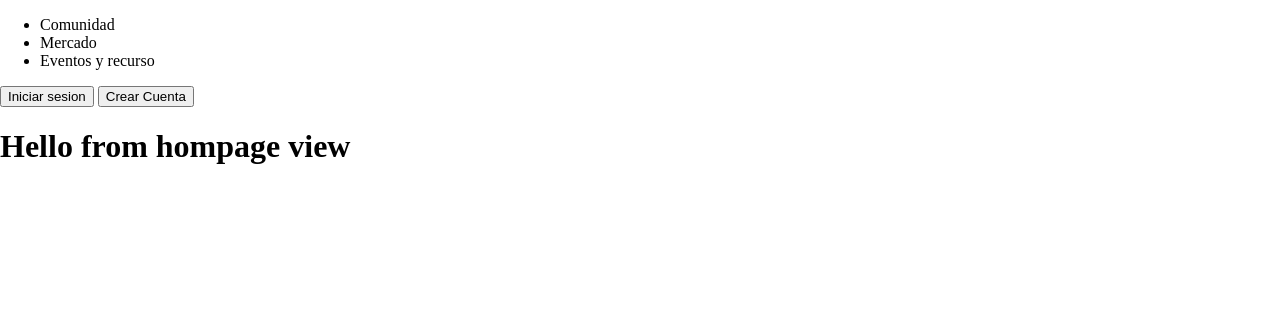
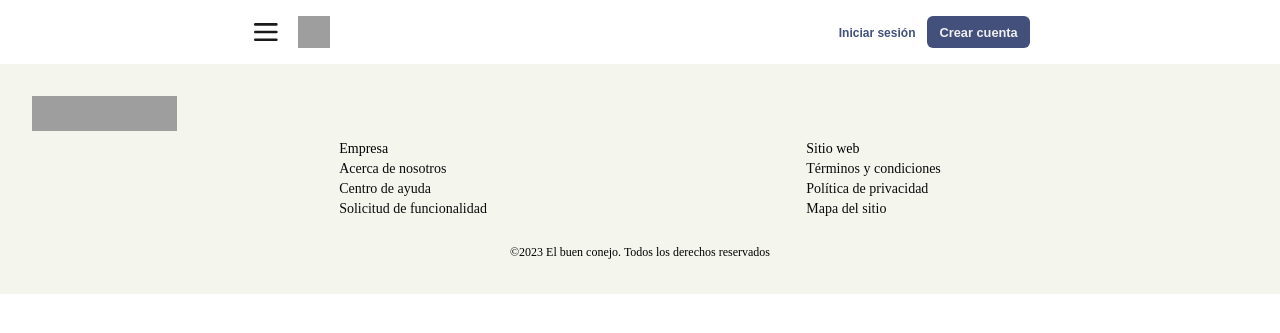
Before and after one commit to rene3255/el-buen-conejo, a Django app: page / in a window 1280 px wide. Shown: the top 333 px of the page. Run offline with Django 4.2, Linux system fonts and the light colour scheme; grey boxes are pictures that could not be loaded.

Commit message:
add style-button

```diff
--- /dev/null
+++ b/static/css/components/Navbar.css
@@ -0,0 +1,34 @@
+.navbar{
+    height: 64px;
+    background-color: var(--nutural-100);
+    width: 100%;
+    display: flex;
+    align-items: center;
+    justify-content: space-around;
+}
+.container-menu{
+    display: flex;
+    gap: 16px;
+    width: 80px;
+    height: auto;
+}
+.menu{
+    margin: 0px;
+    padding: 0px;
+    display: none;
+}
+
+.menu-mobile{
+    height: 32px;
+    width: 32px;
+    left: 0px;
+    top: 0px;
+    border-radius: 0px;
+}
+.menu-mobile__icon{
+    height: 32px;
+    width: 32px;
+    background: url(./../../img/icons/icons/general/List.svg);
+    background-repeat: no-repeat;
+    background-size: cover;
+}
--- /dev/null
+++ b/static/css/components/buttons.css
@@ -0,0 +1,94 @@
+.btn{
+    /*
+    display: grid;
+    place-items: center;
+    display: inline-block;
+    */
+    border-radius: 6px;
+    font-weight: var(--btn-ag-sice-f-w);
+    cursor: pointer;
+}
+.btn-xs{
+    height: 24px;
+    padding: 0px 8px 0px 8px;
+    font-size:var(--btn-ag-xs);
+}
+.btn-sm{
+    height: 32px;
+    padding: 0px 12px 0px 12px;
+    font-size:var(--btn-ag-sm);
+}
+.btn-md{
+    height: 40px;
+    padding: 0px 16px 0px 16px;
+    font-size:var(--btn-ag-md);
+}
+.btn-lg{
+    height: 48px;
+    padding: 0px 24px 0px 24px;
+    font-size:var(--btn-ag-lg);
+}
+
+.btn-secundary-solid{
+    background-color: var(--secondary-600);
+    color:var(--neutral-50);
+    border: none;
+}
+
+.btn-secundary-border{
+    background-color: var(--neutral-50);
+    color:var(--secondary-600);
+    border: 1px solid var(--secondary-600);
+}
+
+.btn-primary-none{
+    background: none;
+    color:var(--primary-600);
+    border: none;
+}
+.btn-primary-solid{
+    background: var(--primary-600);
+    color:var(--neutral-50);
+    border: none;
+}
+
+.btn-primary-border{
+    background: var(--neutral-50);
+    color:var(--primary-600);
+    border: var(--primary-600);
+}
+
+.btn-off{
+    background: var(--neutral-100);
+    color:var(--neutral-300);
+    border: none;
+}
+.btn-off-border{
+    background: none;
+    color:var(--neutral-300);
+    border: 1px solid var(--neutral-300);
+}
+
+.btn-danger-solid{
+    background: var(--danger-100);
+    color:var(--neutral-50);
+    border: none;
+}
+
+.btn-danger-border{
+    background: none;
+    color:var(--danger-100);
+    border:var(--danger-100);
+}
+
+.btn-success-solid{
+    background: var(--success-100);
+    color:var(--neutral-50);
+    border: none;
+}
+
+.btn-success-border{
+    background: none;
+    color:var(--success-100);
+    border:var(--success-100);
+}
--- a/static/css/components/components.css
+++ b/static/css/components/components.css
@@ -0,0 +1,2 @@
+@import url(./Navbar.css);
+@import url(./buttons.css);
--- a/static/css/layaout/layaout.css
+++ b/static/css/layaout/layaout.css
@@ -81,3 +81,51 @@
         padding: 0px;
         font-family: 'Manrope';
     }
+    .logo{
+        width: 32.12px;
+        height: 32px;
+        background: url(./../../img/icons/icons/raddit.svg);
+        background-repeat: no-repeat;
+        background-size: cover;
+    }
+    .full-logo{
+        width: 145.12px;
+        height: 35px;
+        background: url(./../../img/icons/icons/Logo.svg);
+        background-repeat: no-repeat;
+        background-size: cover;
+    }
+    .footer{
+        width: 100%;
+        background-color: var(--secondary-50);
+        height: 230px;
+        padding: 2.5%;
+        font-size: 14px;
+        display: grid;
+        grid-template-rows: 10% 80% 10%;
+    }
+    .footer-link{
+        width: 100%;
+        display: flex;
+        gap: 1%;
+        justify-content: space-evenly;
+        align-items: center;
+    }
+    .footer-link__ul{
+        padding: 0px;
+        list-style: none;
+        margin: 0px;
+        display: grid;
+        gap: 4px;
+    }
+    .footer-link__a{
+      text-decoration: none;
+      color: var(--neutral-900);
+    }
+    .footer-link__a:hover{
+       text-decoration: underline;
+    }
+    .footer-copy{
+      text-align: center;
+      font-size: 12px;
+    }
--- a/templates/base.html
+++ b/templates/base.html
@@ -11,11 +11,8 @@
   <title>elbuenconejo</title>
 </head>
 <body>
-  {% include 'layouts/header.html' %}
   {% block content %}
-
   {% endblock %}
-
   <script src="{% static 'js/details.js' %}"></script>
 </body>
 </html>
--- a/templates/components/Navbar.html
+++ b/templates/components/Navbar.html
@@ -1,4 +1,10 @@
-<nav class="navba">
+<nav class="navbar">
+    <div class="container-menu">
+        <div class="menu-mobile">
+            <div class="menu-mobile__icon"></div>
+        </div>
+        <div class="logo"></div>
+    </div>
     <ul class="menu">
         <li>
             Comunidad
@@ -10,13 +16,12 @@
             Eventos y recurso
         </li>
     </ul>
-    <div class="logo"></div>
     <div class="button-login">
-        <button class="button-login__login-init">
-            Iniciar sesion
+        <button class="btn btn-xs btn-primary-none">
+            Iniciar sesión
         </button>
-        <button class="button-login__create-user">
-            Crear Cuenta
+        <button class="btn btn-sm btn-primary-solid">
+            Crear cuenta
         </button>
     </div>
 </nav>
--- a/templates/homepage/homepage.html
+++ b/templates/homepage/homepage.html
@@ -2,6 +2,9 @@
 {% extends 'base.html' %}
 {% load static %}
 {% block content %}
- <h1> {{ elbuenconejo }}</h1>
+{% include 'layouts/header.html' %}
+<main>
 
+</main>
+{% include 'layouts/footer.html' %}
 {% endblock %}
--- a/templates/layouts/footer.html
+++ b/templates/layouts/footer.html
@@ -1,3 +1,36 @@
-<script src="{% static 'js/details.js' %}"></script>
-</body>
-</html>
+<footer class="footer">
+    <div class="full-logo"></div>
+    <div class="footer-link">
+        <ul class="footer-link__ul">
+            <li>
+                <span>Empresa</span>
+            </li>
+            <li>
+                <a class="footer-link__a" href="#">Acerca de nosotros</a>
+            </li>
+            <li>
+                <a class="footer-link__a" href="#">Centro de ayuda</a>
+            </li>
+            <li>
+                <a class="footer-link__a" href="#">Solicitud de funcionalidad</a>
+            </li>
+        </ul>
+        <ul class="footer-link__ul">
+            <li>
+                <span>Sitio web</span>
+            </li>
+            <li>
+                <a class="footer-link__a" href="#">Términos y condiciones</a>
+            </li>
+            <li>
+                <a class="footer-link__a" href="#">Política de privacidad</a>
+            </li>
+            <li>
+                <a class="footer-link__a" href="#">Mapa del sitio</a>
+            </li>
+        </ul>
+    </div>
+    <span class="footer-copy">
+        ©2023 El buen conejo. Todos los derechos reservados
+    </span>
+</footer>
--- a/templates/layouts/header.html
+++ b/templates/layouts/header.html
@@ -1 +1,3 @@
-{% include 'components/Navbar.html' %}
+<header>
+    {% include 'components/Navbar.html' %}
+</header>
```
